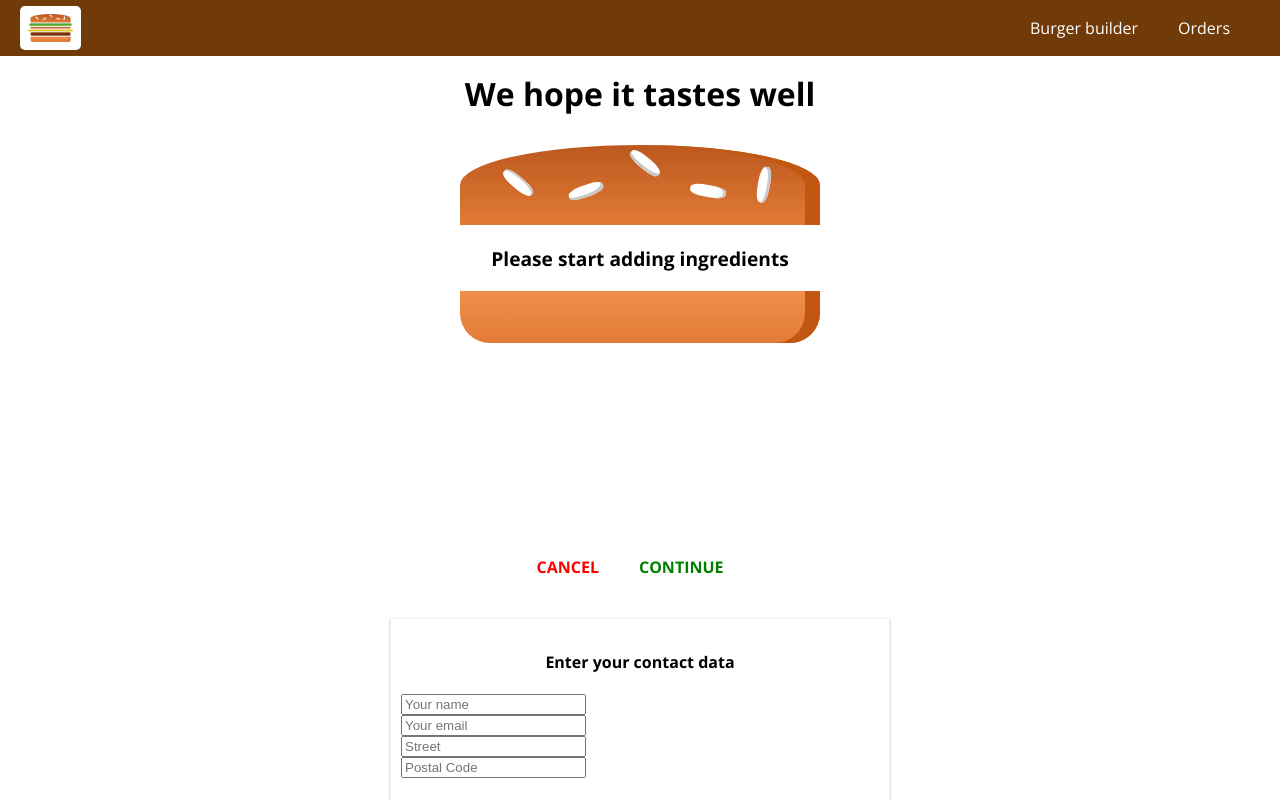
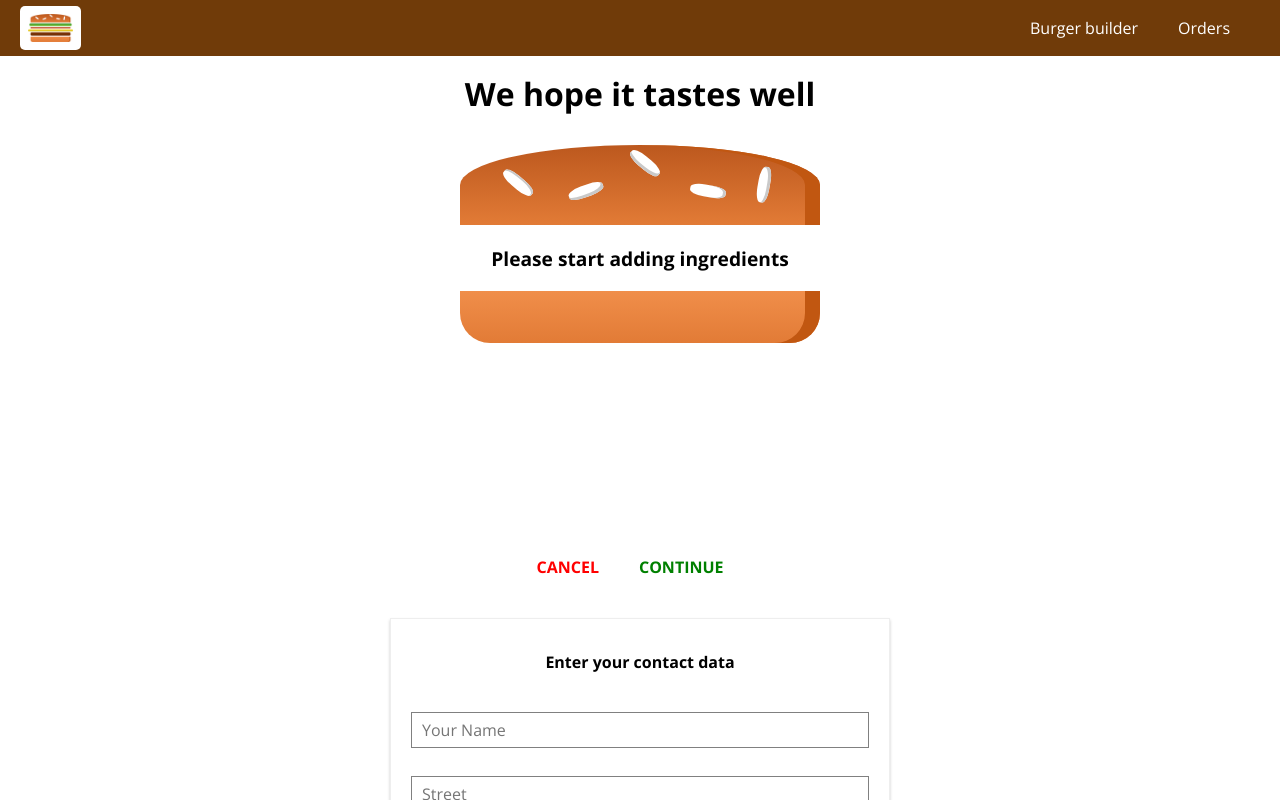
Before and after one commit to Kswierk/burger-builder-react, a React app: page /checkout in a window 1280 px wide. Both pictures are taken after a click on the button "CONTINUE". Shown: the top 800 px of the page. Built offline with nearby package versions, Linux system fonts and the light colour scheme.

Commit message:
Added validated form

```diff
--- a/src/components/UI/Button/Button.js
+++ b/src/components/UI/Button/Button.js
@@ -17,10 +17,19 @@ const StyledButton = styled.button`
     margin-left: 0;
     padding-left: 0;
   }
+
+  &:disabled {
+    color: #ccc;
+    cursor: not-allowed;
+  }
 `;
 
 const button = (props) => (
-  <StyledButton danger={props.danger} onClick={props.clicked}>
+  <StyledButton
+    disabled={props.disabled}
+    danger={props.danger}
+    onClick={props.clicked}
+  >
     {props.children}
   </StyledButton>
 );
--- /dev/null
+++ b/src/components/UI/Input/Input.js
@@ -0,0 +1,127 @@
+import React from "react";
+import styled from "styled-components";
+
+const InputWraper = styled.div`
+  width: 100%;
+  padding: 10px;
+  box-sizing: border-box;
+`;
+
+const Label = styled.label`
+  font-weight: bold;
+  display: block;
+  margin-bottom: 8px;
+`;
+
+const InputElement = styled.input`
+  outline: none;
+  border: 1px solid #ccc;
+  background-color: white;
+  font: inherit;
+  padding: 6px 10px;
+  display: block;
+  width: 100%;
+  box-sizing: border-box;
+
+  :focus {
+    outline: none;
+    background-color: #ccc;
+  }
+`;
+const TextArea = styled.textarea`
+  outline: none;
+  border: 1px solid #ccc;
+  background-color: white;
+  font: inherit;
+  padding: 6px 10px;
+  display: block;
+  width: 100%;
+  box-sizing: border-box;
+
+  :focus {
+    outline: none;
+    background-color: #ccc;
+  }
+`;
+
+const SelectElement = styled.select`
+  outline: none;
+  border: 1px solid #ccc;
+  background-color: white;
+  font: inherit;
+  padding: 6px 10px;
+  display: block;
+  width: 100%;
+  box-sizing: border-box;
+
+  :focus {
+    outline: none;
+    background-color: #ccc;
+  }
+`;
+
+const input = (props) => {
+  let inputElement = null;
+
+  let invalidStyle = "1px solid gray";
+
+  if (props.invalid && props.touched) {
+    invalidStyle = "1px solid salmon";
+  }
+
+  switch (props.elementType) {
+    case "input":
+      inputElement = (
+        <InputElement
+          style={{ border: invalidStyle }}
+          {...props.elementConfig}
+          defaultValue={props.defaultValue}
+          onChange={props.changed}
+        />
+      );
+      break;
+    case "textarea":
+      inputElement = (
+        <TextArea
+          {...props.elementConfig}
+          defaultValue={props.defaultValue}
+          onChange={props.changed}
+        />
+      );
+      break;
+    case "select":
+      inputElement = (
+        <SelectElement
+          defaultValue={props.defaultValue}
+          onChange={props.changed}
+        >
+          {props.elementConfig.options.map((option) => (
+            <option
+              key={option.defaultValue}
+              defaultValue={option.defaultValue}
+            >
+              {option.displayValue}
+            </option>
+          ))}
+        </SelectElement>
+      );
+      break;
+    default:
+      inputElement = (
+        <InputElement
+          {...props.elementConfig}
+          defaultValue={props.defaultValue}
+          onChange={props.changed}
+        />
+      );
+  }
+
+  return (
+    <InputWraper>
+      <Label>{props.label}</Label>
+      {inputElement}
+    </InputWraper>
+  );
+};
+
+export default input;
--- a/src/containers/Checkout/ContactData/ContactData.js
+++ b/src/containers/Checkout/ContactData/ContactData.js
@@ -3,6 +3,7 @@ import Button from "../../../components/UI/Button/Button";
 import styled from "styled-components";
 import axios from "../../../axios-orders";
 import Spinner from "../../../components/UI/Spinner/Spinner";
+import Input from "../../../components/UI/Input/Input";
 
 const Data = styled.div`
   margin: 20px auto;
@@ -18,38 +19,128 @@ const Data = styled.div`
   }
 `;
 
-const Input = styled.input`
-  display: block;
-`;
-
 class ContactData extends Component {
   state = {
-    name: "",
-    email: "",
-    adress: {
-      street: "",
-      postalCode: "",
+    orderForm: {
+      name: {
+        elementType: "input",
+        elementConfig: {
+          type: "text",
+          placeholder: "Your Name",
+        },
+        defaultValue: "",
+        validation: {
+          required: true,
+        },
+        valid: false,
+        touched: false,
+      },
+      street: {
+        elementType: "input",
+        elementConfig: {
+          type: "text",
+          placeholder: "Street",
+        },
+        defaultValue: "",
+        validation: {
+          required: true,
+        },
+        valid: false,
+        touched: false,
+      },
+      zipCode: {
+        elementType: "input",
+        elementConfig: {
+          type: "text",
+          placeholder: "ZIP code",
+        },
+        defaultValue: "",
+        validation: {
+          required: true,
+          minLength: 5,
+        },
+        valid: false,
+        touched: false,
+      },
+      country: {
+        elementType: "input",
+        elementConfig: {
+          type: "text",
+          placeholder: "Country",
+        },
+        defaultValue: "",
+        validation: {
+          required: true,
+        },
+        valid: false,
+        touched: false,
+      },
+      email: {
+        elementType: "input",
+        elementConfig: {
+          type: "email",
+          placeholder: "Email",
+        },
+        defaultValue: "",
+        validation: {
+          required: true,
+        },
+        valid: false,
+        touched: false,
+      },
+
+      deliveryMethod: {
+        elementType: "select",
+        elementConfig: {
+          options: [
+            {
+              defaultValue: "fastest",
+              displayValue: "Fastest",
+            },
+            {
+              defaultValue: "cheapest",
+              displayValue: "Cheapest",
+            },
+          ],
+        },
+        defaultValue: "fastest",
+        validation: {
+          required: true,
+        },
+        valid: false,
+        touched: false,
+      },
     },
+    formIsValid: false,
     loading: false,
   };
+
+  checkValidity(value, rules) {
+    let isValid = true;
+
+    if (rules.required) {
+      isValid = value.trim() !== "" && isValid;
+    }
+    if (rules.minLength) {
+      isValid = value.length >= rules.minLength && isValid;
+    }
+
+    return isValid;
+  }
 
   orderHandler = (e) => {
     e.preventDefault();
     this.setState({ loading: true });
-    // alert("You continue");
+    const formData = {};
+    for (let identifier in this.state.orderForm) {
+      formData[identifier] = this.state.orderForm[identifier].defaultValue;
+    }
+    console.log(formData);
+
     const order = {
       ingredients: this.props.ingredients,
       price: this.props.price,
-      customer: {
-        name: "Kacper Swierk",
-        adress: {
-          street: "test-street",
-          zipCode: "30-301",
-          country: "Poland",
-        },
-        email: "test@test.pl",
-      },
-      deliveryMethod: "fastest",
+      orderData: formData,
     };
     axios
       .post("/order.json", order)
@@ -60,14 +151,54 @@ class ContactData extends Component {
       .catch((error) => this.setState({ loading: false }));
   };
 
+  inputChangedHandler = (event, inputIdentifier) => {
+    const udpatedOrderForm = {
+      ...this.state.orderForm,
+    };
+    const updatedFormElement = { ...udpatedOrderForm[inputIdentifier] };
+
+    updatedFormElement.defaultValue = event.target.value;
+    updatedFormElement.valid = this.checkValidity(
+      updatedFormElement.defaultValue,
+      updatedFormElement.validation
+    );
+    updatedFormElement.touched = true;
+    console.log(updatedFormElement);
+    udpatedOrderForm[inputIdentifier] = updatedFormElement;
+
+    let formIsValid = true;
+    for (let inputIdentifier in udpatedOrderForm) {
+      formIsValid = udpatedOrderForm[inputIdentifier].valid && formIsValid;
+    }
+
+    this.setState({ orderForm: udpatedOrderForm, formIsValid: formIsValid });
+  };
+
   render() {
+    const formElementsArray = [];
+    for (let key in this.state.orderForm) {
+      formElementsArray.push({
+        id: key,
+        config: this.state.orderForm[key],
+      });
+    }
+
     let form = (
-      <form>
-        <Input type="text" name="name" placeholder="Your name" />
-        <Input type="email" name="email" placeholder="Your email" />
-        <Input type="text" name="street" placeholder="Street" />
-        <Input type="text" name="postal" placeholder="Postal Code" />
-        <Button clicked={this.orderHandler}>Order</Button>
+      <form onSubmit={this.orderHandler}>
+        {formElementsArray.map((formElement) => (
+          <Input
+            key={formElement.id}
+            elementType={formElement.config.elementType}
+            elementConfig={formElement.config.elementConfig}
+            defaultValue={formElement.config.defaultValue}
+            changed={(event) => this.inputChangedHandler(event, formElement.id)}
+            invalid={!formElement.config.valid}
+            touched={formElement.config.touched}
+          />
+        ))}
+        <Button clicked={this.orderHandler} disabled={!this.state.formIsValid}>
+          Order
+        </Button>
       </form>
     );
     if (this.state.loading) {
```
